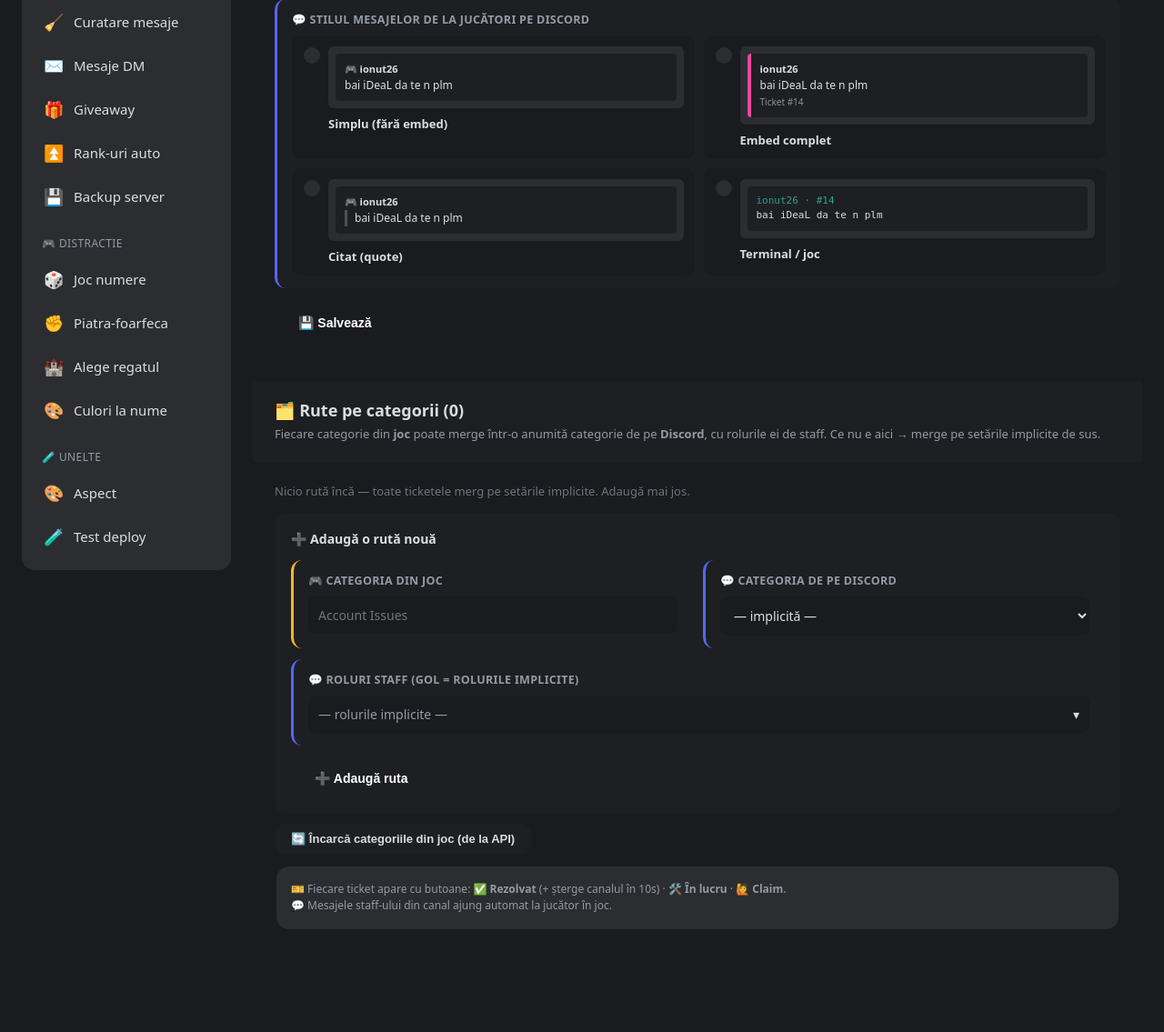
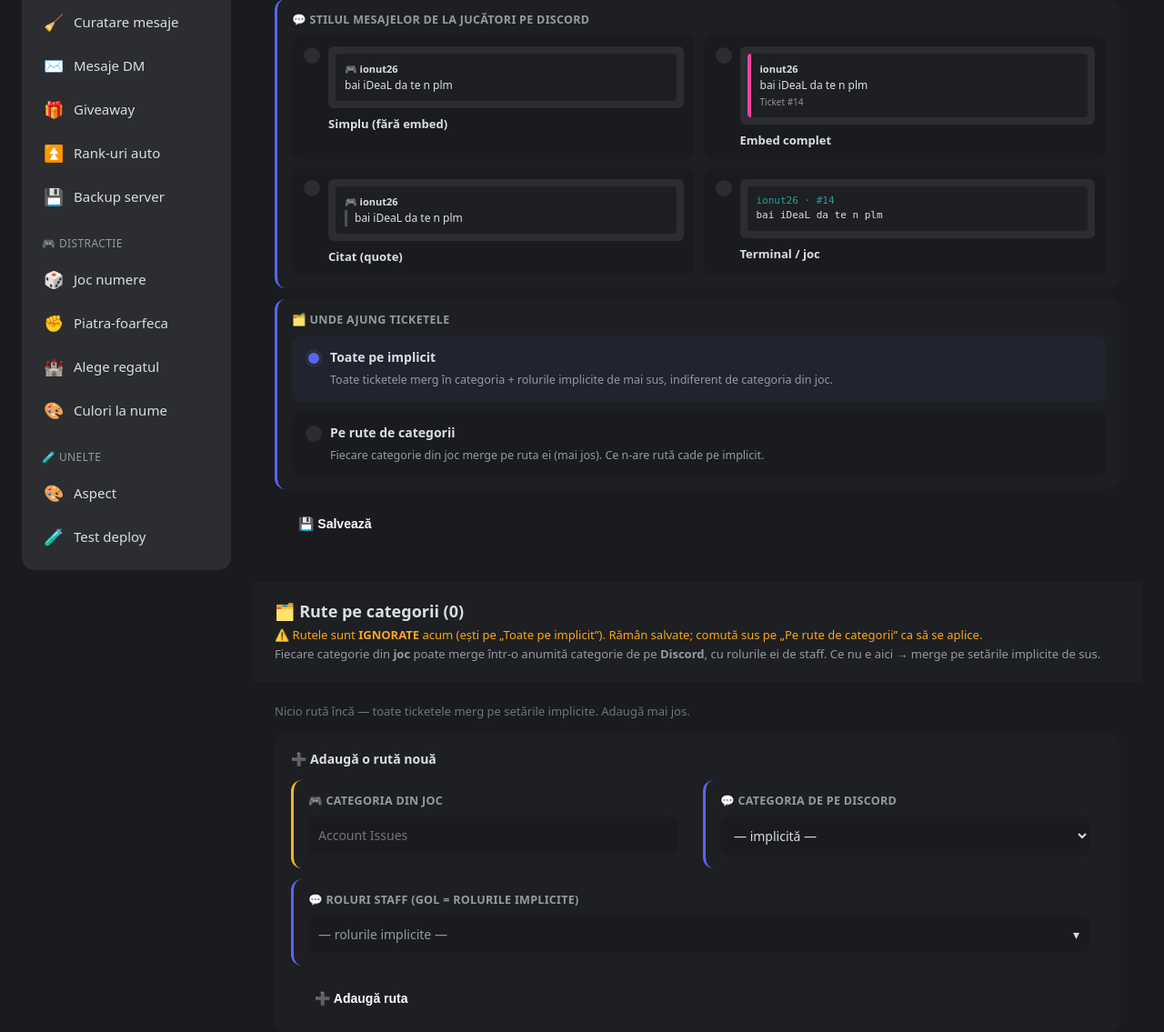
Before and after one commit to razvan1479/Sir-Penguin, a Flask app: template dashboard/templates/metin2.html in a window 1280 px wide. Shown: the part 1012-2147 px from the top of the page at 91% size. Before the commit the page ends 2034 px from the top, so only its background shows below. Run offline with Flask 3, Linux system fonts and the light colour scheme; the template is opened without the code that fills it, so the values that code supplies are empty.

Commit message:
v26.8.14

```diff
--- a/dashboard/app.py
+++ b/dashboard/app.py
@@ -1086,6 +1086,8 @@ def metin2(guild_id):
             style = request.form.get("msg_style", "simplu")
             if style in ("simplu", "embed", "citat", "terminal"):
                 cfg["msg_style"] = style
+            mode = request.form.get("route_mode", "implicit")
+            cfg["route_mode"] = "rute" if mode == "rute" else "implicit"
         elif action == "add_map":
             gc = request.form.get("game_category", "").strip()[:100]
             if gc and len(cfg["cat_map"]) < 25:
--- a/dashboard/templates/metin2.html
+++ b/dashboard/templates/metin2.html
@@ -65,6 +65,16 @@
   .style-opt.on { border-color:var(--accent); background:rgba(88,101,242,.06); }  /* fallback JS */
   .style-opt.on .tick { border-color:var(--accent); background:var(--accent); box-shadow:inset 0 0 0 3px var(--card); }
   .style-opt .lbl { display:block; margin-top:8px; font-size:13px; font-weight:700; color:var(--text); }
+  .modes { display:flex; flex-direction:column; gap:10px; margin-top:4px; }
+  .mode-opt { position:relative; display:flex; align-items:flex-start; gap:12px; background:var(--bg); border:2px solid var(--glass-border); border-radius:10px; padding:14px 16px 14px 42px; cursor:pointer; transition:border-color .15s, background .15s; }
+  .mode-opt .tick { position:absolute; left:15px; top:16px; width:18px; height:18px; border-radius:50%; border:2px solid var(--glass-border); background:var(--card); transition:all .15s; }
+  .mode-opt input { position:absolute; opacity:0; width:0; height:0; }
+  .mode-opt:has(input:checked) { border-color:var(--accent); background:rgba(88,101,242,.06); }
+  .mode-opt:has(input:checked) .tick { border-color:var(--accent); background:var(--accent); box-shadow:inset 0 0 0 3px var(--card); }
+  .mode-opt.on { border-color:var(--accent); background:rgba(88,101,242,.06); }
+  .mode-opt.on .tick { border-color:var(--accent); background:var(--accent); box-shadow:inset 0 0 0 3px var(--card); }
+  .mode-opt b { font-size:14px; display:block; margin-bottom:3px; }
+  .mode-opt small { color:var(--muted); font-size:12.5px; line-height:1.5; }
   .prev { background:var(--card); border-radius:6px; padding:8px; }
   .pv { background:var(--input); border-radius:4px; padding:8px 10px; font-size:12px; color:var(--text); line-height:1.5; }
   .pv b { font-size:11px; }
@@ -161,6 +171,29 @@
           </div>
         </div>
 
+        <div class="field disc">
+          <label>🗂️ Unde ajung ticketele</label>
+          {% set rm = cfg.get('route_mode','implicit') %}
+          <div class="modes">
+            <label class="mode-opt" for="rm_implicit">
+              <input type="radio" name="route_mode" id="rm_implicit" value="implicit" {% if rm!='rute' %}checked{% endif %}>
+              <span class="tick"></span>
+              <div>
+                <b>Toate pe implicit</b>
+                <small>Toate ticketele merg în categoria + rolurile implicite de mai sus, indiferent de categoria din joc.</small>
+              </div>
+            </label>
+            <label class="mode-opt" for="rm_rute">
+              <input type="radio" name="route_mode" id="rm_rute" value="rute" {% if rm=='rute' %}checked{% endif %}>
+              <span class="tick"></span>
+              <div>
+                <b>Pe rute de categorii</b>
+                <small>Fiecare categorie din joc merge pe ruta ei (mai jos). Ce n-are rută cade pe implicit.</small>
+              </div>
+            </label>
+          </div>
+        </div>
+
         <button class="save" type="submit">💾 Salvează</button>
       </form>
     </div>
@@ -170,6 +203,11 @@
   <div class="card panel">
     <div class="panel-head">
       <h3>🗂️ Rute pe categorii ({{ cat_map|length }})</h3>
+      {% if cfg.get('route_mode','implicit')=='rute' %}
+      <p class="sub" style="color:#3ba55d">✅ Rutele sunt <b>ACTIVE</b> — fiecare categorie merge pe ruta ei.</p>
+      {% else %}
+      <p class="sub" style="color:#faa61a">⚠️ Rutele sunt <b>IGNORATE</b> acum (ești pe „Toate pe implicit”). Rămân salvate; comută sus pe „Pe rute de categorii” ca să se aplice.</p>
+      {% endif %}
       <p class="sub">Fiecare categorie din <b>joc</b> poate merge într-o anumită categorie de pe <b>Discord</b>, cu rolurile ei de staff. Ce nu e aici → merge pe setările implicite de sus.</p>
     </div>
     <div class="panel-body">
```
Also changed, not shown: cogs/metin2bridge.py (+10 -1 lines).
